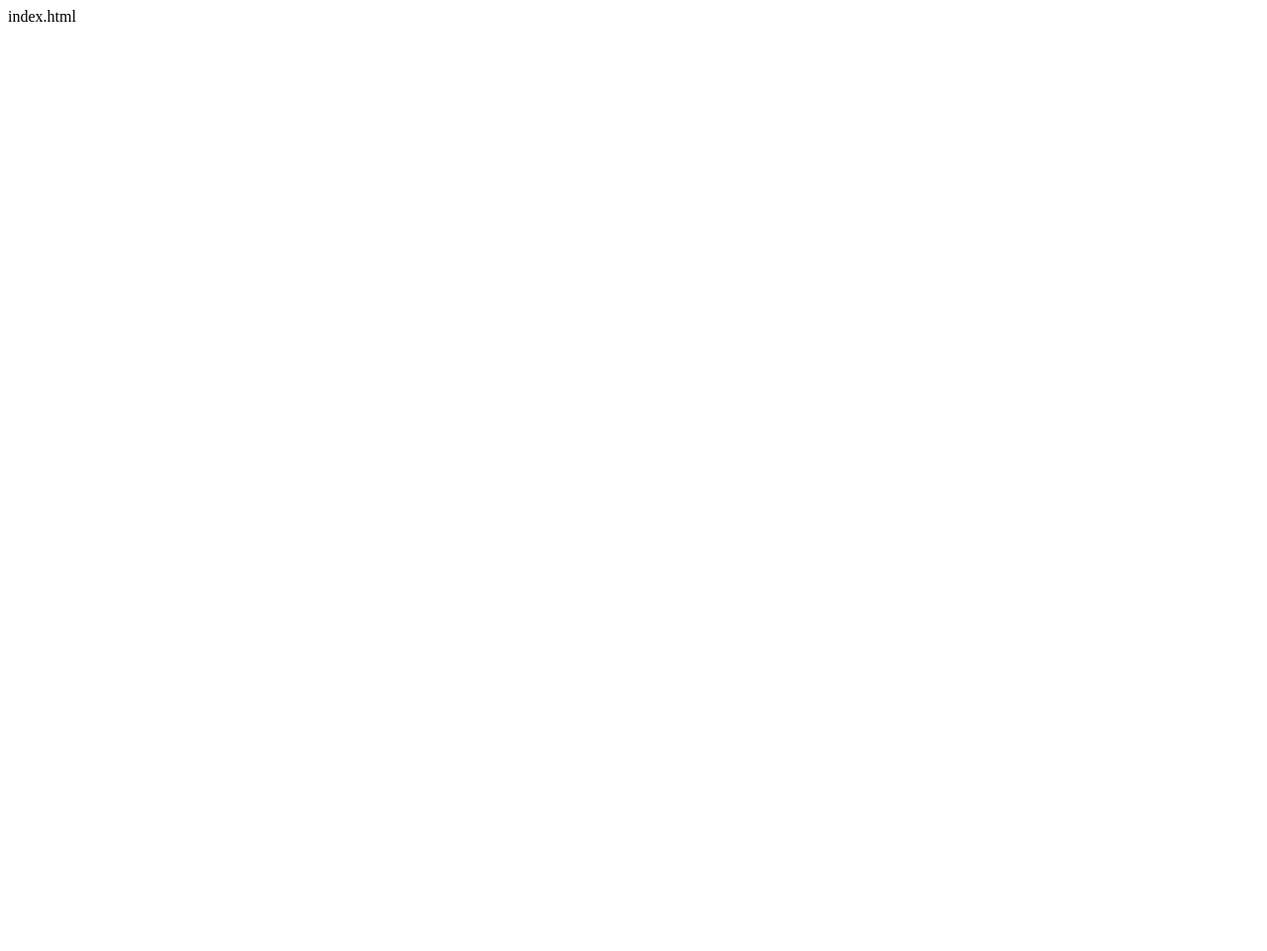
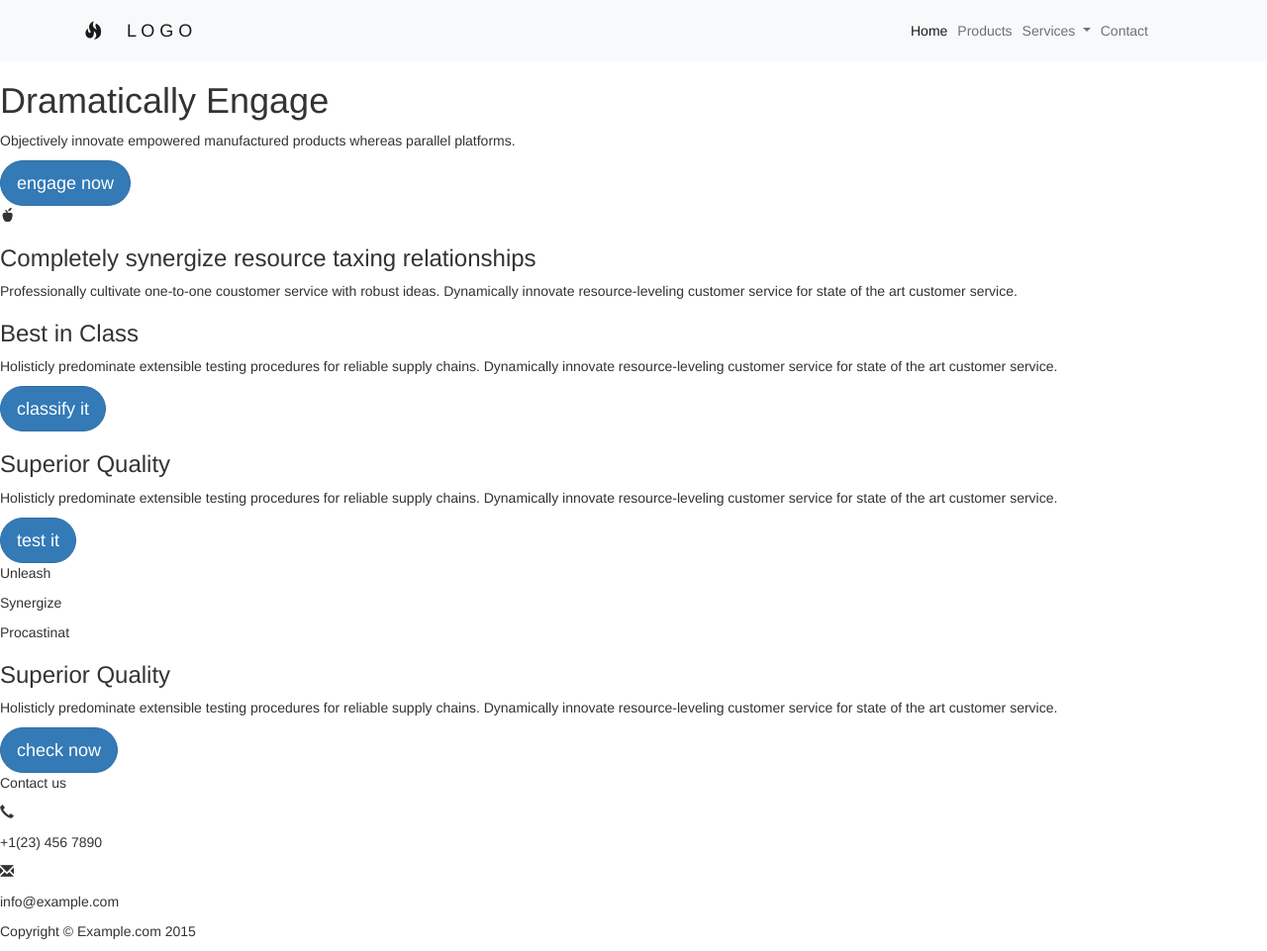
Before and after one commit to davesdawn/Project-2-m2, a plain HTML site: page index.html in a window 1280 px wide. Shown: the whole page at 99% size. Before the commit the page ends 800 px from the top, so only its background shows below. Drawn offline with nearby package versions, Linux system fonts and the light colour scheme.

Commit message:
Second commit

```diff
--- a/index.html
+++ b/index.html
@@ -1 +1,138 @@
-index.html
+<!doctype html>
+<html lang="en">
+	<head>
+
+	    <meta charset="utf-8">
+	    <meta name="viewport" content="width=device-width, initial-scale=1">
+	    <link href="https://cdn.jsdelivr.net/npm/bootstrap@5.1.3/dist/css/bootstrap.min.css" rel="stylesheet" integrity="sha384-1BmE4kWBq78iYhFldvKuhfTAU6auU8tT94WrHftjDbrCEXSU1oBoqyl2QvZ6jIW3" crossorigin="anonymous">
+	    <link rel="stylesheet" href="https://maxcdn.bootstrapcdn.com/bootstrap/3.3.7/css/bootstrap.min.css">
+	    <link rel="stylesheet" type="text/css" href="stylesheet.css">
+
+	    <title>Project-2-m2</title>
+	</head>
+    <body>
+    	<nav class="navbar navbar-expand-lg navbar-light bg-light">
+  <div class="container">
+    <a class="navbar-brand" href="#">
+    	<span class="glyphicon glyphicon-fire"></span>
+    </a>
+    <a class="navbar-brand" href="#">L O G O</a>
+
+    <button class="navbar-toggler" type="button" data-bs-toggle="collapse" data-bs-target="#navbarNavDropdown" aria-controls="navbarNavDropdown" aria-expanded="false" aria-label="Toggle navigation">
+      <span class="navbar-toggler-icon"></span>
+    </button>
+
+    <div class="collapse navbar-collapse" id="navbarNavDropdown">
+    	<span class="navbar-collapse">
+      <ul class="navbar-nav">
+        <li class="nav-item">
+          <a class="nav-link active" aria-current="page" href="#">Home</a>
+        </li>
+        <li class="nav-item">
+          <a class="nav-link" href="#">Products</a>
+        </li>
+        <li class="nav-item dropdown">
+          <a class="nav-link dropdown-toggle" href="#" id="navbarDropdownMenuLink" role="button" data-bs-toggle="dropdown" aria-expanded="false">
+            Services
+          </a>
+          <ul class="dropdown-menu" aria-labelledby="navbarDropdownMenuLink">
+            <li><a class="dropdown-item" href="#">Engage</a></li>
+            <li><a class="dropdown-item" href="#">Pontificate</a></li>
+            <li><a class="dropdown-item" href="#">Synergize</a></li>
+          </ul>
+        </li>
+        <li class="nav-item">
+          <a class="nav-link" href="#">Contact</a>
+        </li>
+      </ul>
+
+    </div>
+    </span>
+  </div>
+</nav>
+
+	<div class="">
+		<h1>
+			Dramatically Engage
+		</h1>
+		<p>
+			Objectively innovate empowered manufactured products whereas parallel platforms.
+		</p>
+		<button type="button" class="btn btn-primary btn-lg rounded-pill">engage now</button>
+
+	</div>
+
+    <div class="">
+    	<span class="glyphicon glyphicon-apple"></span>
+    	<h3>
+    		Completely synergize resource taxing relationships
+    	</h3>
+    	<p>
+    		Professionally cultivate one-to-one coustomer service with robust ideas. Dynamically innovate resource-leveling customer service for state of the art customer service.
+    	</p>
+    </div>
+
+    <div class="">
+		<h3>
+			Best in Class
+		</h3>
+		<p>
+			Holisticly predominate extensible testing procedures for reliable supply chains. Dynamically innovate resource-leveling customer service for state of the art customer service.
+		</p>
+		<button type="button" class="btn btn-primary btn-lg rounded-pill">classify it</button>
+
+	</div>
+
+	<div class="">
+		<h3>
+			Superior Quality
+		</h3>
+		<p>
+			Holisticly predominate extensible testing procedures for reliable supply chains. Dynamically innovate resource-leveling customer service for state of the art customer service.
+		</p>
+		<button type="button" class="btn btn-primary btn-lg rounded-pill">test it</button>
+
+	</div>
+
+	<div class="">
+		<p>Unleash</p>
+		<p>Synergize</p>
+		<p>Procastinat</p>
+	</div>
+
+    <div class="">
+    	<h3>
+			Superior Quality
+		</h3>
+		<p>
+			Holisticly predominate extensible testing procedures for reliable supply chains. Dynamically innovate resource-leveling customer service for state of the art customer service.
+		</p>
+		<button type="button" class="btn btn-primary btn-lg rounded-pill">check now</button>
+    </div>
+
+    <div class="">
+    	<p>
+    		Contact us
+    	</p>
+    	<p>
+    		<span class="glyphicon glyphicon-earphone"></span>
+    	</p>
+    	<p>
+    		+1(23) 456 7890
+    	</p>
+    	<p>
+    		<span class="glyphicon glyphicon-envelope"></span>
+    	</p>
+    	<p>
+    		info@example.com
+    	</p>
+    </div>
+
+    <div>
+    	<p>
+    		Copyright &copy; Example.com 2015
+    	</p>
+    </div>
+    	<script src="https://cdn.jsdelivr.net/npm/bootstrap@5.1.3/dist/js/bootstrap.bundle.min.js" integrity="sha384-ka7Sk0Gln4gmtz2MlQnikT1wXgYsOg+OMhuP+IlRH9sENBO0LRn5q+8nbTov4+1p" crossorigin="anonymous"></script>
+    </body>
+</html>
--- a/stylesheet.css
+++ b/stylesheet.css
@@ -1 +1,7 @@
-stylesheet.css
+.navbar-collapse {
+    justify-content: flex-end;
+}
+
+button {
+	border-radius: 50px;
+}
```
